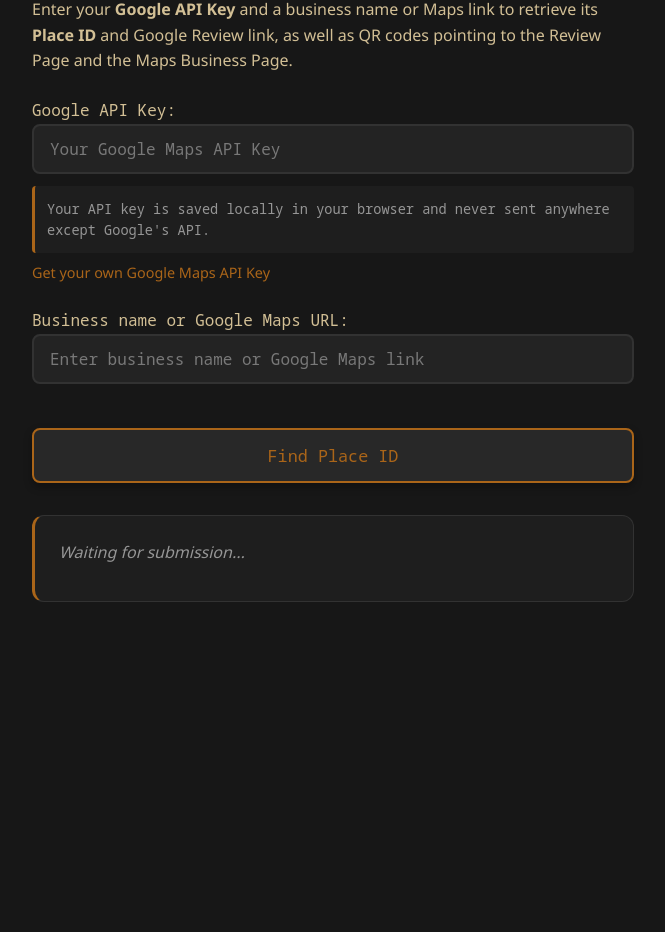
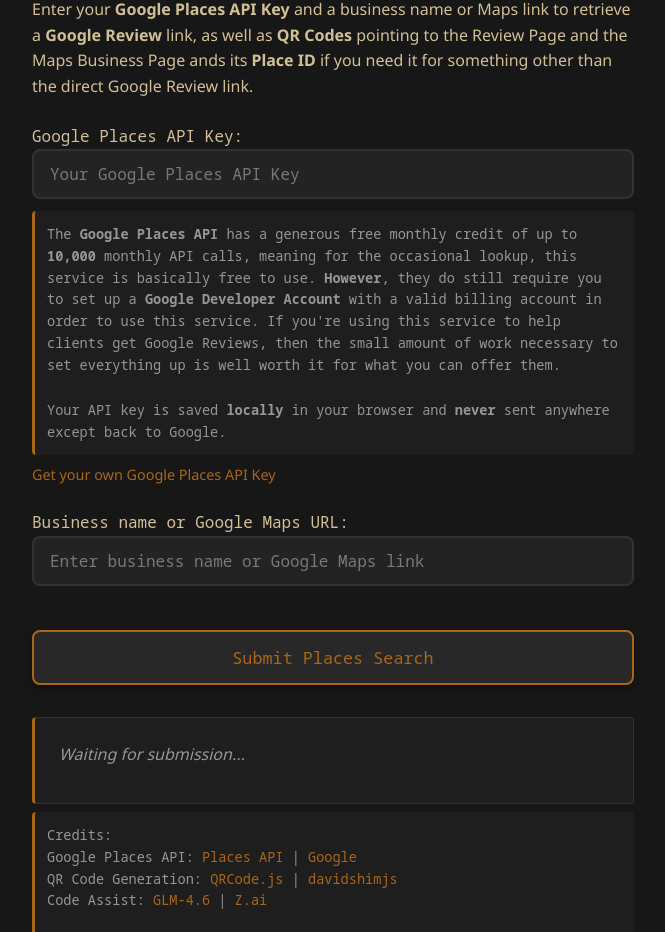
Before and after one commit to Auxiar/GetGoogleReviewLinkHelper, a plain HTML site: page index.html in a window 1280 px wide. Shown: the part 94-1026 px from the top of the page, without its empty margins (307-972 px from the left). Before the commit the page ends 800 px from the top, so only its background shows below. Drawn offline with Linux system fonts and the light colour scheme.

Commit message:
tweaked search term saving behavior, added notes, tweaked a lot of the text to better inform, etc...

```diff
--- a/CSS/main.css
+++ b/CSS/main.css
@@ -89,7 +89,7 @@ button:active {
     word-break: break-all;
     padding: 1.5rem;
     background-color: rgb(30, 30, 30);
-    border-radius: 12px;
+    border-radius: 4px;
     border: 1px solid rgb(50, 50, 50);
     border-left: 3px solid rgb(170, 101, 25);
 }
@@ -201,7 +201,7 @@ a.review-link:hover {
     font-style: italic;
 }
 
-.storage-note {
+.big-note {
     font-size: 0.85rem;
     color: rgb(150, 150, 150);
     margin-top: 0.5rem;
--- a/JS/main.js
+++ b/JS/main.js
@@ -84,8 +84,11 @@ document.addEventListener('DOMContentLoaded', () => {
         });
 
         // Business input event
-        elements.placeInput.addEventListener('input', function () {
-            setStoredBusinessInput(this.value);
+        elements.placeInput.addEventListener('keydown', function (event) {
+            if (event.key === 'Enter') {
+                event.preventDefault();
+                handleSearch();
+            }
         });
 
         // Fetch button event
@@ -217,7 +220,7 @@ document.addEventListener('DOMContentLoaded', () => {
         // Add the storage note at the top
         const storageNote = document.createElement('p');
         storageNote.className = 'default-output';
-        storageNote.textContent = 'Previously loaded from local storage';
+        storageNote.textContent = 'Previous values loaded from local storage';
         elements.output.appendChild(storageNote);
 
         // Create the result container
--- a/index.html
+++ b/index.html
@@ -4,7 +4,7 @@
 <head>
   <meta charset="UTF-8">
   <meta name="viewport" content="width=device-width, initial-scale=1.0">
-  <title>Google Place ID Finder</title>
+  <title>Google Review Helper</title>
   <link rel="preconnect" href="https://fonts.googleapis.com">
   <link rel="preconnect" href="https://fonts.gstatic.com" crossorigin>
   <link
@@ -15,20 +15,23 @@
 
 <body>
 
-  <h1>Google Place ID Finder</h1>
-  <p>Enter your <strong>Google API Key</strong> and a business name or Maps link to retrieve its <strong>Place
-      ID</strong> and Google Review link, as well as QR codes pointing to the Review Page and the Maps Business Page.
+  <h1>Google Review Helper</h1>
+  <p>
+    Enter your <strong>Google Places API Key</strong> and a business name or Maps link to retrieve a <strong>Google Review</strong> link, as well as <strong>QR Codes</strong> pointing to the Review Page and the Maps Business Page ands its <strong>Place ID</strong> if you need it for something other than the direct Google Review link.
   </p>
 
-  <label>Google API Key:
-    <input type="text" id="apiKey" placeholder="Your Google Maps API Key">
+  <label>Google Places API Key:
+    <input type="text" id="apiKey" placeholder="Your Google Places API Key">
   </label>
-  <div class="storage-note">
-    Your API key is saved locally in your browser and never sent anywhere except Google's API.
+  <div class="big-note">
+    <p>
+      The <strong>Google Places API</strong> has a generous free monthly credit of up to <strong>10,000</strong> monthly API calls, meaning for the occasional lookup, this service is basically free to use. <strong>However</strong>, they do still require you to set up a <strong>Google Developer Account</strong> with a valid billing account in order to use this service. If you're using this service to help clients get Google Reviews, then the small amount of work necessary to set everything up is well worth it for what you can offer them.
+    </p>
+      Your API key is saved <strong>locally</strong> in your browser and <strong>never</strong> sent anywhere except back to Google.
   </div>
   <div class="note">
     <a href="https://developers.google.com/maps/documentation/places/web-service/get-api-key" target="_blank">
-      Get your own Google Maps API Key
+      Get your own Google Places API Key
     </a>
   </div>
 
@@ -36,10 +39,25 @@
     <input type="text" id="placeInput" placeholder="Enter business name or Google Maps link">
   </label>
 
-  <button id="fetchBtn">Find Place ID</button>
+  <button id="fetchBtn">Submit Places Search</button>
 
   <div id="output">
     <p class="default-output">Waiting for submission...</p>
+  </div>
+
+  <div class="big-note note">
+  <p>
+    Credits:<br>
+    Google Places API: <a href="https://console.cloud.google.com/marketplace/product/google/places-backend.googleapis.com?project=big-station-474403-e9" target="_blank">Places API</a> | <a href="https://about.google/company-info/" target="_blank">Google</a><br>
+    QR Code Generation: <a href="https://github.com/davidshimjs/qrcodejs" target="_blank">QRCode.js</a> | <a href="https://github.com/davidshimjs" target="_blank">davidshimjs</a><br>
+    Code Assist: <a href="https://chat.z.ai/" target="_blank">GLM-4.6</a> | <a href="https://x.com/zai_org" target="_blank">Z.ai</a><br>
+  </p>
+  <p>
+    Note:<br>
+    AI was used to turn this full day coding job into an hour-long coding job. I know how to write HTML, program with JS, and style with CSS. I understand how to interact with cloud-based API's and use keys to submit requests to external services. I chose to use GLM-4.6 (and some Claude 4.5) to speed up the creation of this tool by making it do a lot of the gruntwork of setting up the base that I could then tune and tweak to my liking. I just needed a quick and dirty solution to getting a Google review link (and QR codes) quickly and easily without relying on some 3rd party to get it for me. AI assisted me in doing so at a much faster pace than if I had done it on my own. If that upsets you, feel free to write up your own tool and use that instead. Either way, I hope you find use in this tool and enjoy using it for whatever you might need.
+  </p>
+    Happy Hunting,<br>
+    - Auxiar Molkhun -
   </div>
 
   <script src="https://cdn.jsdelivr.net/npm/qrcodejs@1.0.0/qrcode.min.js"></script>
```
